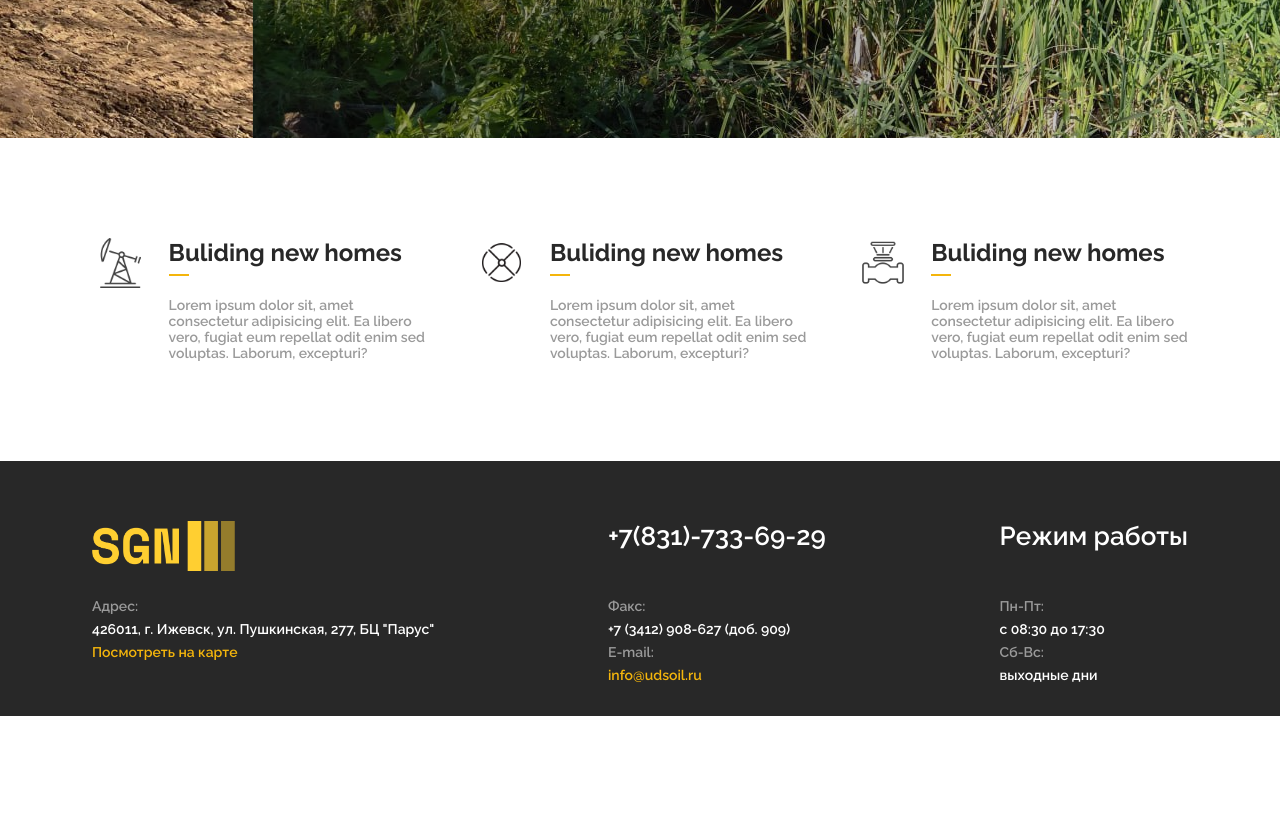
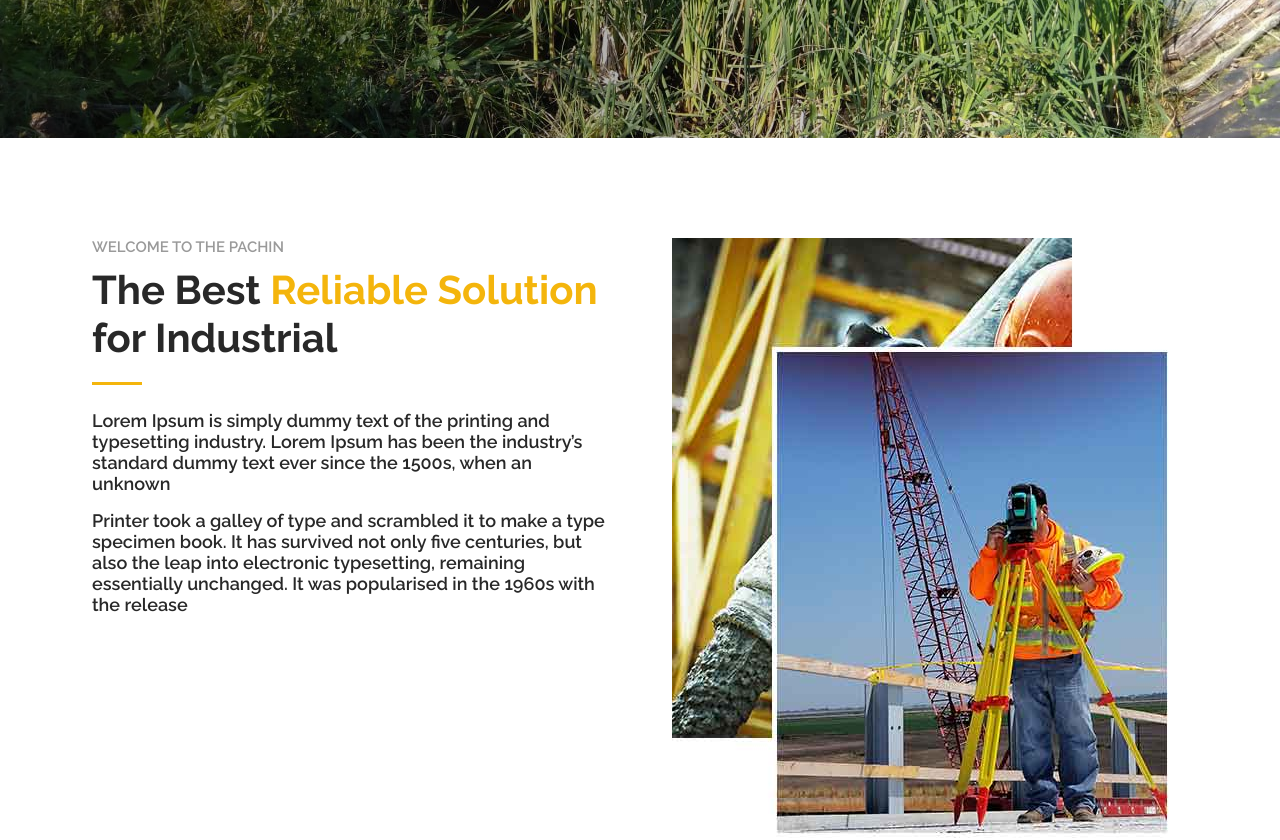
Before and after one commit to chernyshevartemiy/oil-app, a React (Create React App) app: page / in a window 1280 px wide. Shown: the part 640-1480 px from the top of the page. Before the commit the page ends 1356 px from the top, so only its background shows below. Built offline with nearby package versions, Linux system fonts and the light colour scheme.

Commit message:
welcome component

```diff
--- a/src/components/Header.tsx
+++ b/src/components/Header.tsx
@@ -17,7 +17,7 @@ const Wrapper = styled.div<IWrapper>`
   width: 100%;
   position: sticky;
   top: 0;
-  background-color: ${({ bgColor }) => (bgColor ? 'white' : 'transperent')};
+  background-color: ${({ bgColor }) => (bgColor ? 'white' : 'none')};
   box-shadow: ${({ bgColor }) =>
     bgColor ? '3px 3px 3px rgba(0,0,0,0.12);' : 'none'};
   z-index: 20;
@@ -82,7 +82,7 @@ export const Header: React.FC = () => {
   React.useEffect(() => {
     document.addEventListener('scroll', handleScroll);
     return window.removeEventListener('scroll', handleScroll);
-  }, [scrollY]);
+  }, []);
   const navigate = useNavigate();
   return (
     <Wrapper bgColor={scrollY ? 1 : 0}>
--- a/src/components/List.tsx
+++ b/src/components/List.tsx
@@ -6,7 +6,7 @@ const ListEl = styled.ul`
 `;
 
 export const listItems = [
-  { to: '/', name: 'О компании' },
+  { to: '/', name: 'Главная' },
   { to: 'job', name: 'Деятельность' },
   { to: 'services', name: 'Услуги' },
   { to: 'contact', name: 'Контакты' },
--- a/src/components/LittleInfo.tsx
+++ b/src/components/LittleInfo.tsx
@@ -7,6 +7,10 @@ import Vints from '../assets/images/vints.png';
 import Tube from '../assets/images/tube.png';
 
 const Wrapper = styled.div`
+  background-color: #fafbfc;
+`;
+
+const Main = styled.div`
   display: grid;
   grid-template-columns: repeat(1, 1fr);
   gap: 3rem;
@@ -19,12 +23,14 @@ const Wrapper = styled.div`
 
 export const LittleInfo: React.FC = () => {
   return (
-    <Container>
-      <Wrapper>
-        <LittleInfoItem img={Oil} />
-        <LittleInfoItem img={Vints} />
-        <LittleInfoItem img={Tube} />
-      </Wrapper>
-    </Container>
+    <Wrapper>
+      <Container>
+        <Main>
+          <LittleInfoItem img={Oil} />
+          <LittleInfoItem img={Vints} />
+          <LittleInfoItem img={Tube} />
+        </Main>
+      </Container>
+    </Wrapper>
   );
 };
--- /dev/null
+++ b/src/components/Slider.tsx
@@ -0,0 +1,37 @@
+import React from 'react';
+import { Swiper, SwiperSlide } from 'swiper/react';
+import { Autoplay, Pagination } from 'swiper';
+import { Slide } from '../components/Slide';
+import slideOne from '../assets/images/slideOne.jpg';
+import slideTwo from '../assets/images/slideTwo.jpg';
+import slideThree from '../assets/images/slideThree.jpg';
+import 'swiper/css';
+import 'swiper/css/pagination';
+import 'swiper/css/navigation';
+
+export const Slider: React.FC = () => {
+  return (
+    <Swiper
+      spaceBetween={0}
+      pagination={{
+        type: 'progressbar',
+      }}
+      autoplay={{
+        delay: 5500,
+        disableOnInteraction: false,
+      }}
+      modules={[Autoplay, Pagination]}
+      className='mySwiper'
+    >
+      <SwiperSlide>
+        <Slide img={slideOne} />
+      </SwiperSlide>
+      <SwiperSlide>
+        <Slide img={slideTwo} />
+      </SwiperSlide>
+      <SwiperSlide>
+        <Slide img={slideThree} />
+      </SwiperSlide>
+    </Swiper>
+  );
+};
--- /dev/null
+++ b/src/components/WelcomeInfo.tsx
@@ -0,0 +1,90 @@
+import styled from 'styled-components';
+import { Container } from './Containter';
+import Camera from '../assets/images/Camera.jpg';
+
+const Wrapper = styled.div`
+  display: grid;
+  grid-template-columns: 1fr;
+  width: 100%;
+  padding: 100px 0 130px 0;
+  color: var(--text-color);
+  gap: 4rem;
+  @media (min-width: 1024px) {
+    grid-template-columns: 1fr 1fr;
+  }
+`;
+
+const Main = styled.div`
+  display: flex;
+  flex-direction: column;
+`;
+
+const Img = styled.img`
+  height: auto;
+  max-width: 100%;
+  margin: 0 auto;
+  @media (min-width: 1024px) {
+    margin: 0;
+  }
+`;
+
+const Subtitle = styled.span`
+  color: var(--subtitle-color);
+  text-transform: uppercase;
+  margin-bottom: 10px;
+  font-size: var(--fs-md);
+`;
+
+type ITitle = {
+  color?: string;
+};
+
+const Title = styled.span<ITitle>`
+  font-size: 40px;
+  line-height: 48px;
+  font-weight: var(--fw-bold);
+  margin-bottom: 20px;
+  color: ${({ color }) =>
+    color ? 'var(--selected-color)' : 'var(--text-color)'};
+`;
+
+const Stick = styled.div`
+  height: 3px;
+  width: 50px;
+  margin-bottom: 25px;
+  background-color: var(--bg-color);
+`;
+
+const Info = styled.span`
+  font-size: 18px;
+  margin-bottom: 1rem;
+`;
+
+export const WelcomeInfo: React.FC = () => {
+  return (
+    <Container>
+      <Wrapper>
+        <Main>
+          <Subtitle>Welcome to the Pachin</Subtitle>
+          <Title>
+            The Best <Title color={'selected'}> Reliable Solution</Title> for
+            Industrial
+          </Title>
+          <Stick />
+          <Info>
+            Lorem Ipsum is simply dummy text of the printing and typesetting
+            industry. Lorem Ipsum has been the industry’s standard dummy text
+            ever since the 1500s, when an unknown
+          </Info>
+          <Info>
+            Printer took a galley of type and scrambled it to make a type
+            specimen book. It has survived not only five centuries, but also the
+            leap into electronic typesetting, remaining essentially unchanged.
+            It was popularised in the 1960s with the release
+          </Info>
+        </Main>
+        <Img src={Camera} />
+      </Wrapper>
+    </Container>
+  );
+};
--- a/src/pages/Main.tsx
+++ b/src/pages/Main.tsx
@@ -1,45 +1,15 @@
-import React from 'react';
 import styled from 'styled-components';
-import { Container } from '../components/Containter';
-import { Swiper, SwiperSlide } from 'swiper/react';
-import 'swiper/css';
-import 'swiper/css/pagination';
-import 'swiper/css/navigation';
-import { Autoplay, Pagination } from 'swiper';
-import { Slide } from '../components/Slide';
-import slideOne from '../assets/images/slideOne.jpg';
-import slideTwo from '../assets/images/slideTwo.jpg';
-import slideThree from '../assets/images/slideThree.jpg';
-import { Header } from '../components/Header';
 import { LittleInfo } from '../components/LittleInfo';
+import { Slider } from '../components/Slider';
+import { WelcomeInfo } from '../components/WelcomeInfo';
 
 const MainEl = styled.div``;
 
 export const Main: React.FC = () => {
   return (
     <MainEl>
-      <Swiper
-        spaceBetween={0}
-        pagination={{
-          type: 'progressbar',
-        }}
-        autoplay={{
-          delay: 5500,
-          disableOnInteraction: false,
-        }}
-        modules={[Autoplay, Pagination]}
-        className='mySwiper'
-      >
-        <SwiperSlide>
-          <Slide img={slideOne} />
-        </SwiperSlide>
-        <SwiperSlide>
-          <Slide img={slideTwo} />
-        </SwiperSlide>
-        <SwiperSlide>
-          <Slide img={slideThree} />
-        </SwiperSlide>
-      </Swiper>
+      <Slider />
+      <WelcomeInfo/>
       <LittleInfo />
     </MainEl>
   );
```
Also changed, not shown: src/components/MainInfo.tsx (added, +41 -0 lines), src/assets/images/Camera.jpg (added).
